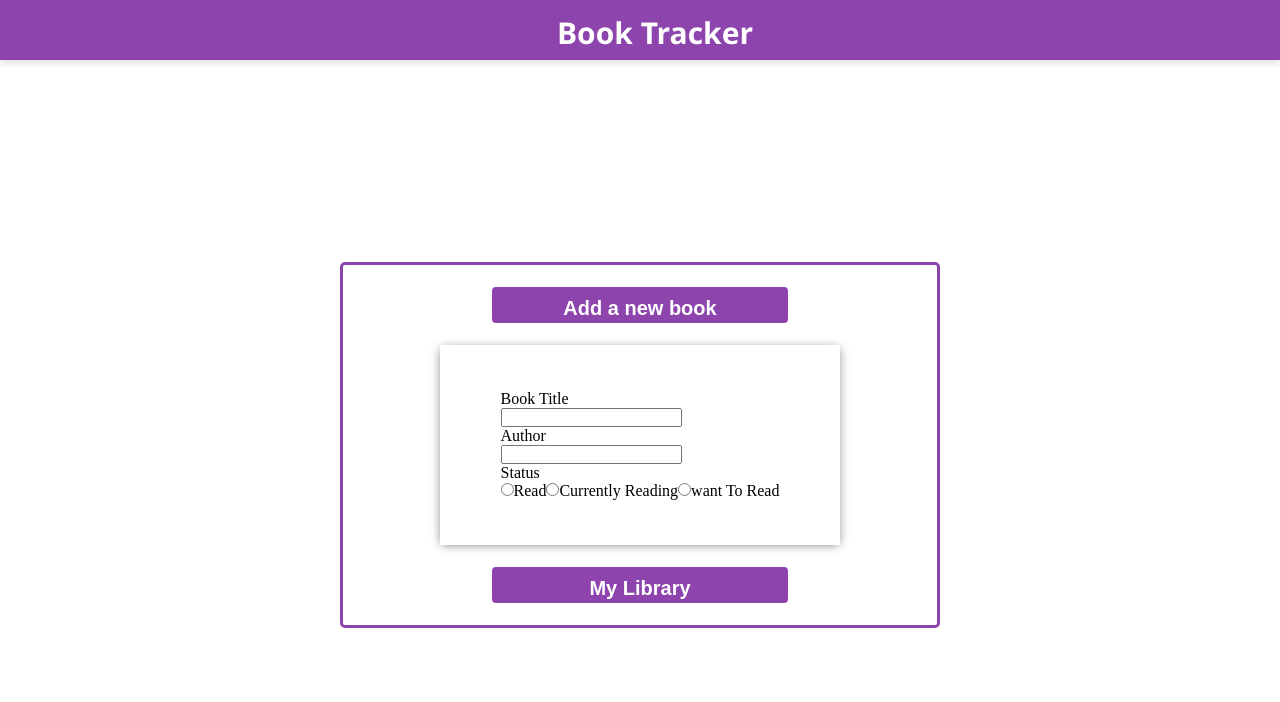
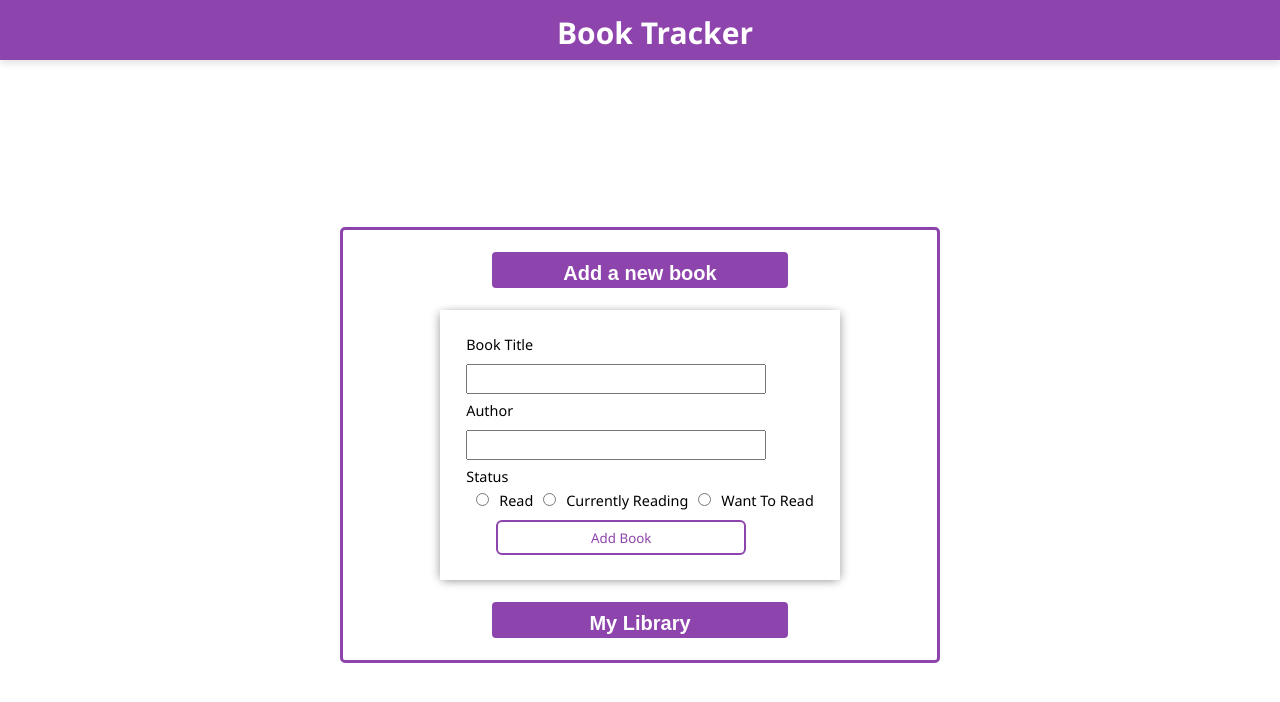
Before and after one commit to MuneebMoosa/Book-Tracker, a React (Vite) app: page / in a window 1280 px wide. Shown: the top 702 px of the page. Built offline with nearby package versions, Linux system fonts and the light colour scheme.

Commit message:
add a new book styled

```diff
--- a/src/HomePage/Home.css
+++ b/src/HomePage/Home.css
@@ -62,13 +62,40 @@
   justify-content: center;
   align-items: center;
   width: 400px;
-  height: 200px;
+  height: 270px;
   border-radius: px;
    box-shadow:
     4px 0 9px -2px rgba(0, 0, 0, 0.2),
     -4px 0 9px -2px rgba(0, 0, 0, 0.2),
     0 4px 9px -2px rgba(0, 0, 0, 0.2);
+  font-family: 'Segoe UI', Tahoma, Geneva, Verdana, sans-serif;
+  font-weight: lighter;
+  font-size: 0.9rem;
+
 }
 .add-container label{
   padding: 20px 0;
 }
+.add-container .input-box{
+    width: 300px;
+    height: 30px;
+    margin-top: 10px;
+    margin-bottom: 7px;
+}
+.add-container .input-radio{
+    margin-right: 10px;
+    margin-left: 10px;
+    margin-top: 7px;
+}
+.add-container .third-btn{
+  width: 250px;
+  height: 35px;
+  border: 2px solid var(--primary-color);
+  background: #fff;
+  border-radius: 6px;
+  color: var(--primary-color);
+  font-family: 'Segoe UI', Tahoma, Geneva, Verdana, sans-serif;
+  font-weight: lighter;
+  margin-left: 30px;
+  margin-top: 10px;
+}
--- a/src/HomePage/Home.jsx
+++ b/src/HomePage/Home.jsx
@@ -15,27 +15,32 @@ const Home = () => {
               <form action="">
                   <label htmlFor='title'>Book Title</label>
                   <br />
-                  <input id='title' type="text" />
+                  <input className='input-box 'id='title' type="text" />
 
                   <br />
 
                   <label  htmlFor='author'>Author</label>
                   <br />
-                  <input  id='author' type="text" />
+                  <input  className='input-box' id='author' type="text" />
 
                   <br />
 
                   <label >Status</label>
                   <br />
-                  <input type="radio" name="status" id="option1" />
+                  <input className='input-radio' type="radio" name="status" id="option1" />
                   <label htmlFor="option1">Read</label>
 
-                  <input type="radio" name="status" id="option2" />
+                  <input className='input-radio' type="radio" name="status" id="option2" />
                   <label htmlFor="option2">Currently Reading</label>
 
-                  <input type="radio" name="status" id="option3" />
-                  <label htmlFor="option3">want To Read</label>
+                  <input  className='input-radio' type="radio" name="status" id="option3" />
+                  <label htmlFor="option3">Want To Read</label>
 
+                  <br />
+
+                  <button className="third-btn" type="submit">
+                    Add Book
+                  </button>
               </form>
           </div>
 
```
